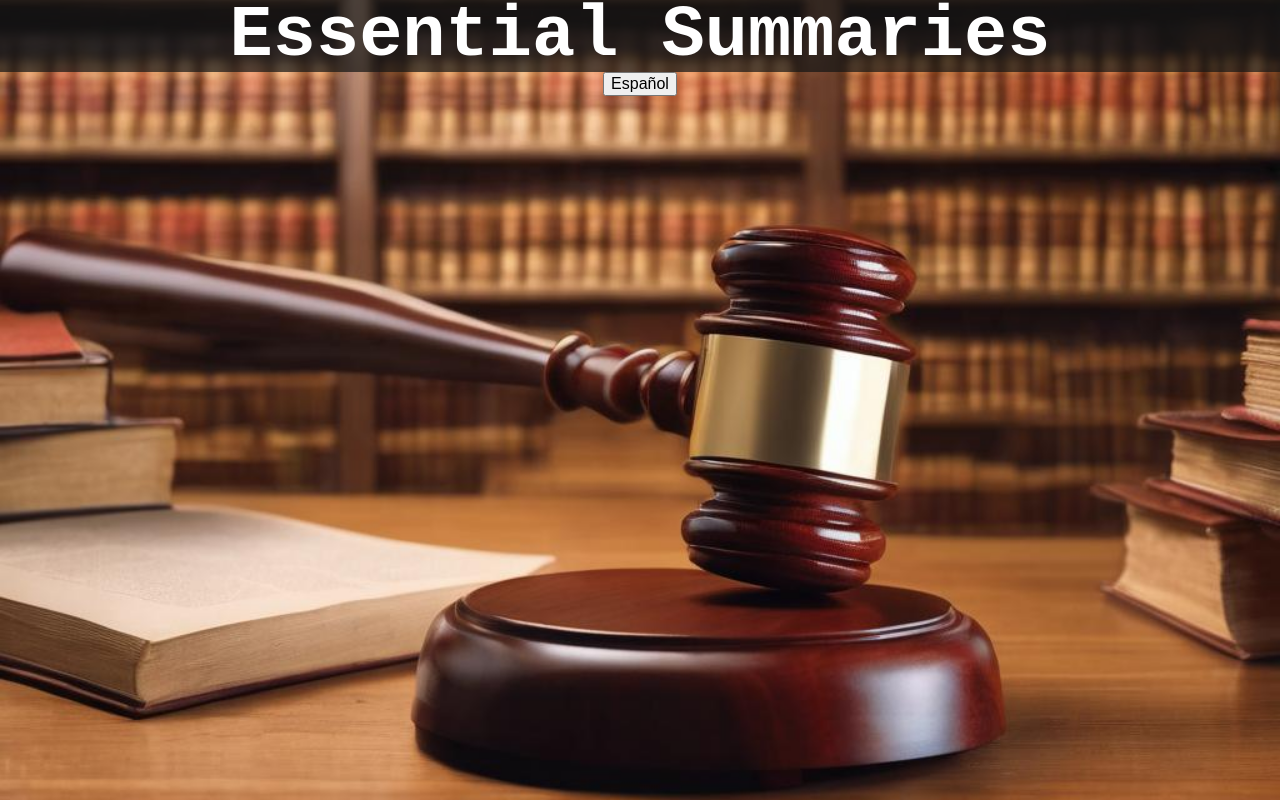
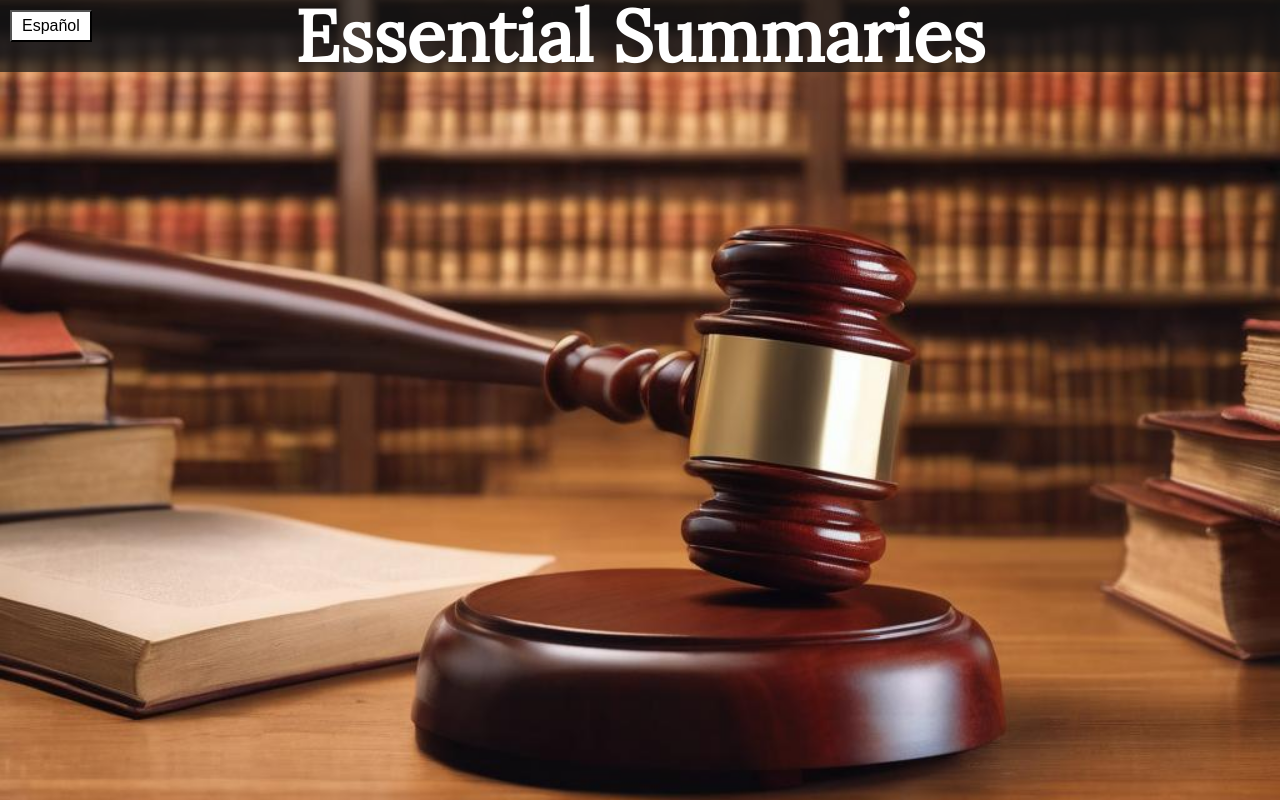
Before and after one commit to MichaelHager01/Essential-Summaries, a plain HTML site: page index.html in a window 1280 px wide. Shown: the top 800 px of the page. Drawn offline with nearby package versions, Linux system fonts and the light colour scheme.

Commit message:
Update style.css

```diff
--- a/style.css
+++ b/style.css
@@ -35,7 +35,7 @@ html {
     scroll-behavior: smooth;
     color: var(--clr-light);
     background-color: var(--clr-background);
-    font-family: 'Anonymous Pro', monospace;
+    font-family: 'Lora';
     font-weight: var(--fw-reg);
 }
 
@@ -48,6 +48,20 @@ section {
 img {
     display: block;
     max-width: 100%;
+}
+
+
+/* Language Toggle */
+
+
+#languageToggle {
+    position: absolute;
+    top: 10px;
+    left: 10px;
+    background-color: var(--clr-light);
+    color: var(--clr-black);
+    padding: 5px 10px;
+    cursor: pointer;
 }
 
 
```
